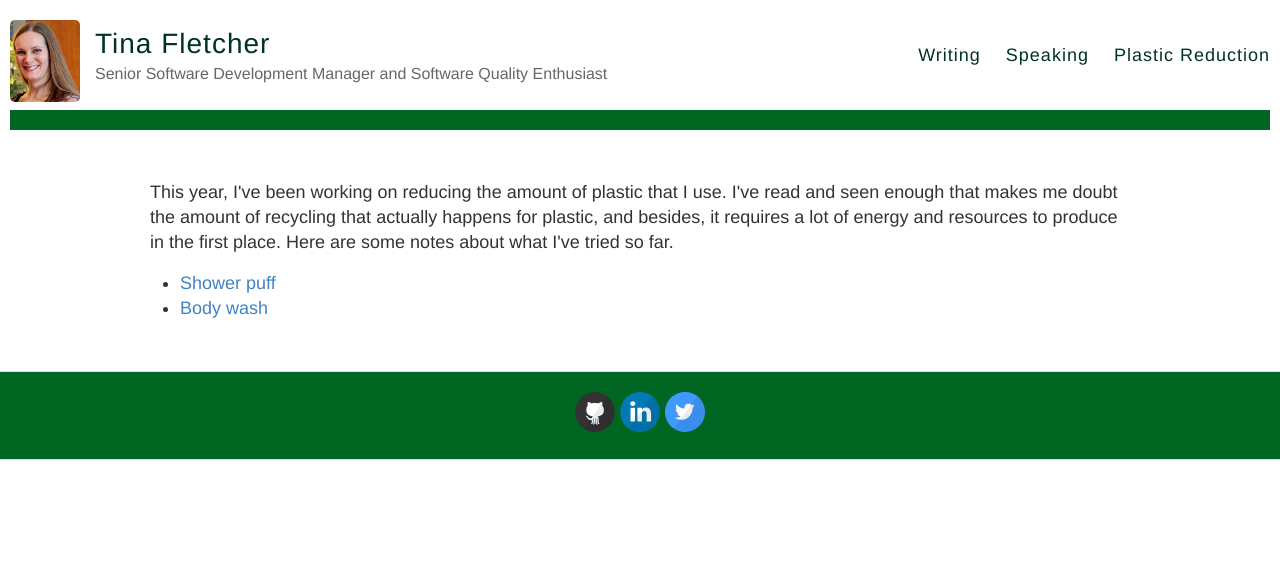
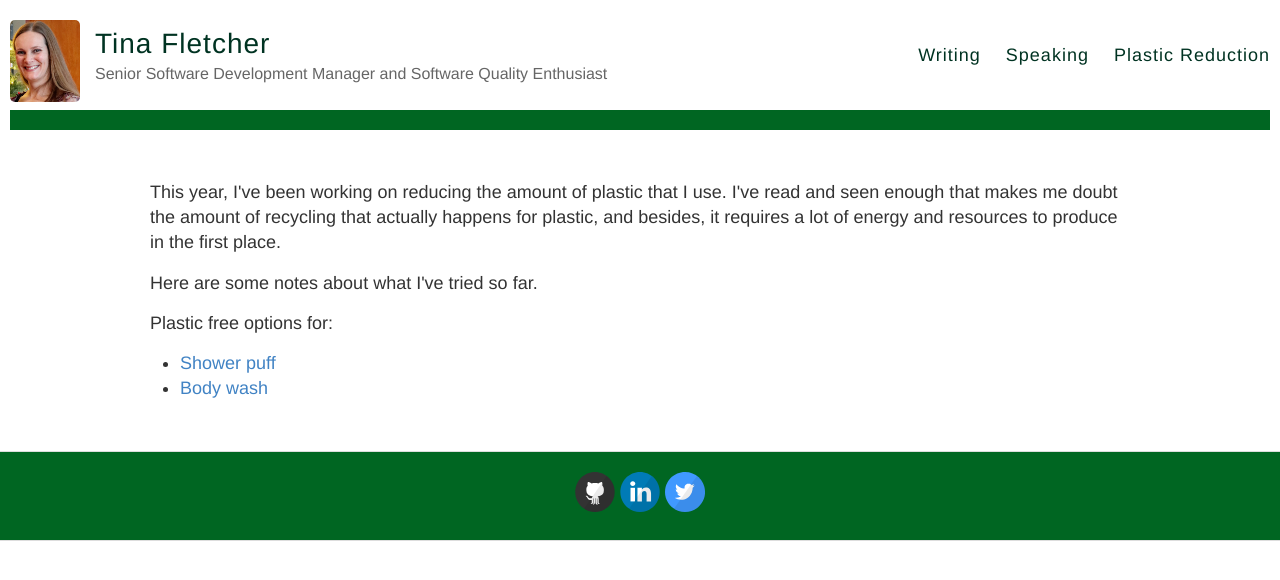
Before and after one commit to tinafletcher/tinafletcher.github.io, a Jekyll site: the page built from reduce.html, in a window 1280 px wide. Shown: the top 580 px of the page. Built offline with Jekyll 4.4.1, drawn with Linux system fonts in a browser that asks for light colours.

```diff
--- a/reduce.html
+++ b/reduce.html
@@ -5,9 +5,11 @@ title: Plastic Reduction
 
 <div class="posts">
 
-  This year, I've been working on reducing the amount of plastic that I use. I've read and seen enough that makes me doubt the amount of recycling that actually happens for plastic, and besides, it requires a lot of energy and resources to produce in the first place.
+  <p>This year, I've been working on reducing the amount of plastic that I use. I've read and seen enough that makes me doubt the amount of recycling that actually happens for plastic, and besides, it requires a lot of energy and resources to produce in the first place.</p>
 
-  Here are some notes about what I've tried so far.
+  <p>Here are some notes about what I've tried so far.</p>
+
+  <p>Plastic free options for:</p>
 
   {% for tag in site.tags %}
     <!-- <h3>{{ tag[0] }}</h3> -->
```
Also changed, not shown: _posts/2021-7-11-Body-wash.md (+4 -0 lines), _posts/2021-7-11-Shower-puff.md (+3 -1 lines), images/mesh-soap-pouch.PNG (deleted), 2 other files.
